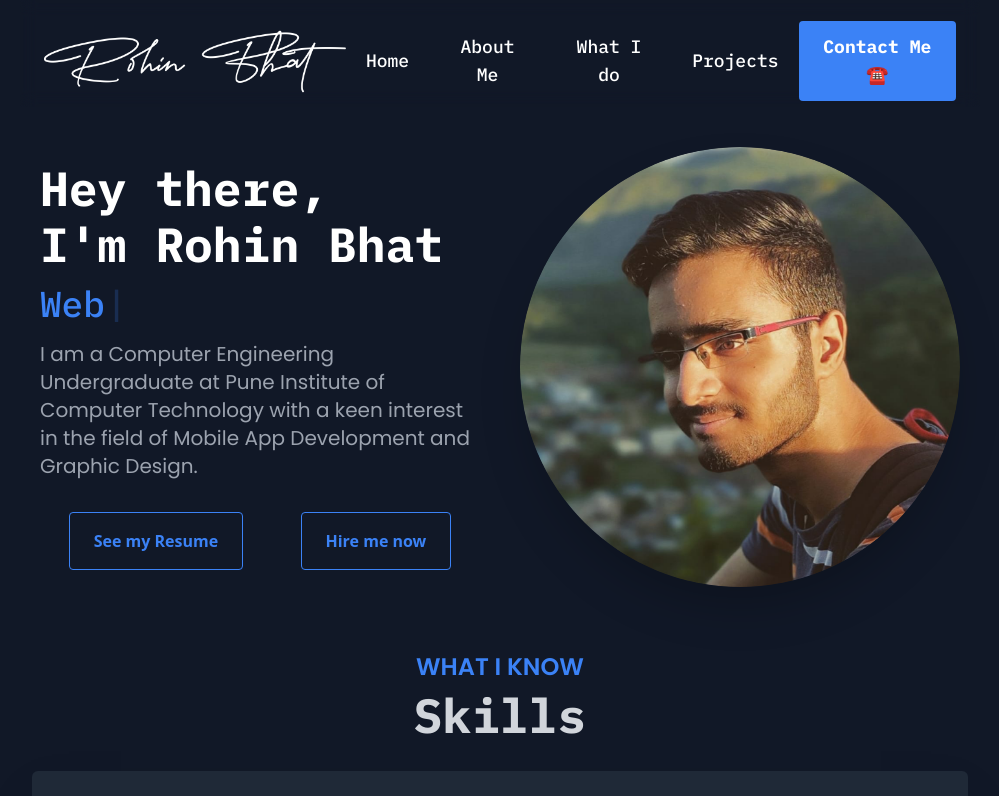
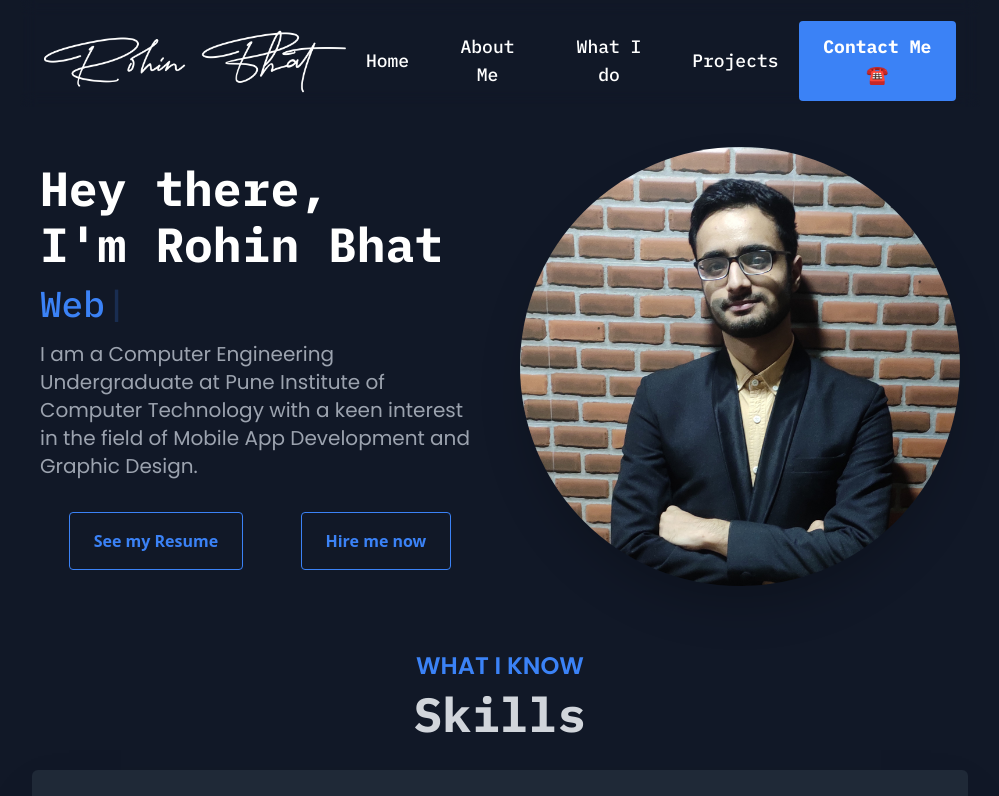
Before and after one commit to RohinBhat/portfolio, a React (Create React App) app: page / in a window 1280 px wide. Shown: the top 796 px of the page, without its empty margins (140-1139 px from the left). Built offline with nearby package versions, Linux system fonts and the light colour scheme.

Commit message:
Changed Hero Image

```diff
--- a/src/components/Homepage/Hero.js
+++ b/src/components/Homepage/Hero.js
@@ -1,6 +1,6 @@
 import React from "react";
 import Typewriter from "typewriter-effect";
-import photo from "../../images/me.png";
+import photo from "../../images/me.jpg";
 
 export default function Hero() {
   return (
@@ -50,7 +50,7 @@ export default function Hero() {
       <div className="px-5 flex flex-col items-center">
         <img
           src={photo}
-          className="rounded-full shadow-2xl mt-8 lg:mt-0"
+          className="overflow-hidden rounded-full shadow-2xl mt-8 lg:mt-0"
           alt="Rohin Bhat"
         />
       </div>
```
Also changed, not shown: src/images/me.jpg (added), src/images/me.png (deleted).
